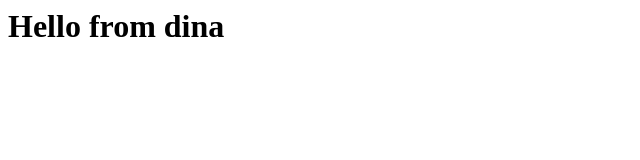
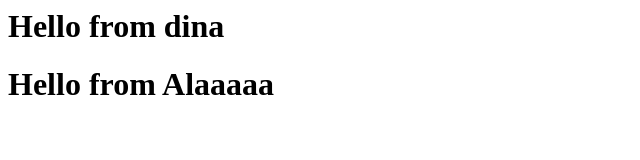
Before and after one commit to Alaa6/TestGit, a plain HTML site: page NewIndex.html in a window 1280 px wide. Shown: the whole page, without its empty margins (0-640 px from the left). Drawn offline with Linux system fonts and the light colour scheme.

Commit message:
hello Alaa

```diff
--- a/NewIndex.html
+++ b/NewIndex.html
@@ -8,6 +8,8 @@
 
 <body>
     <h1>Hello from dina</h1>
+    <h1>Hello from Alaaaaa</h1>
+
 </body>
 
 </html>
```
